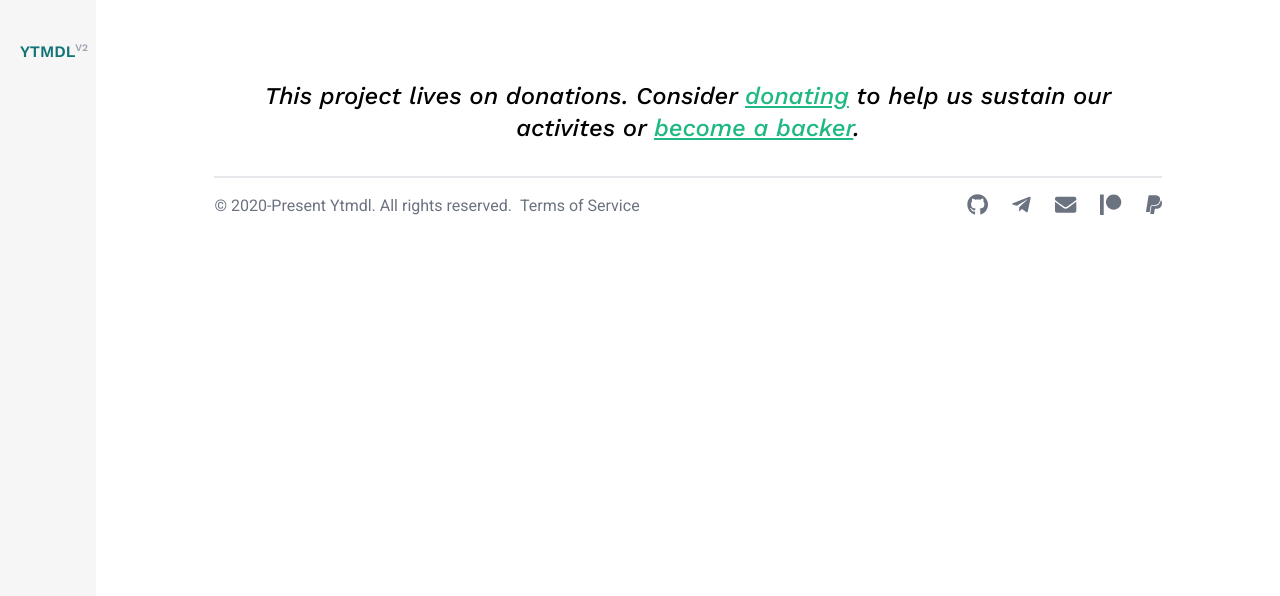
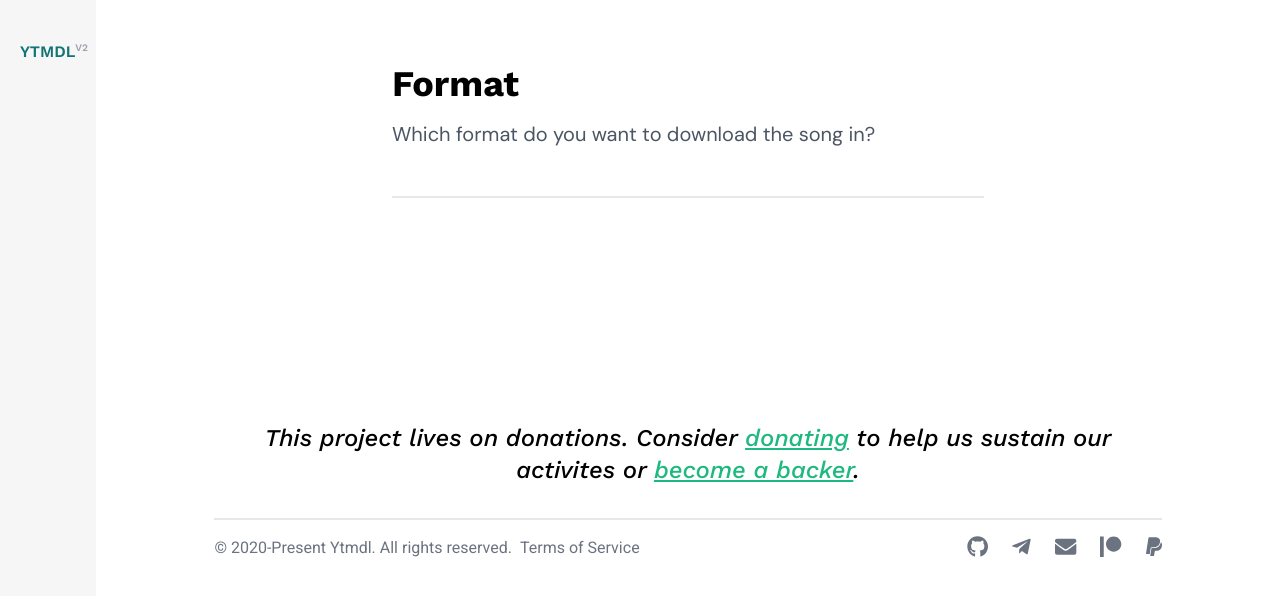
Before and after one commit to deepjyoti30/ytmdl-web-v2, a Vue app: page /format in a window 1280 px wide. Shown: the top 596 px of the page. Built offline with nearby package versions, Linux system fonts and the light colour scheme; some icons are missing; what vue-resource would draw is missing.

Commit message:
Add init code to handle the formats

```diff
--- /dev/null
+++ b/src/components/FormatOption.vue
@@ -0,0 +1,11 @@
+<template>
+  <div class="format--option__container">
+    <div class="format--option border bg-gray-200"></div>
+  </div>
+</template>
+
+<script>
+export default {
+  name: "FormatOption"
+};
+</script>
--- a/src/router/index.js
+++ b/src/router/index.js
@@ -4,6 +4,7 @@ import Home from "../views/Home.vue";
 import Settings from "@/views/Settings";
 import Search from "@/views/Search";
 import Metadata from "@/views/Metadata";
+import Format from "@/views/Format";
 
 Vue.use(VueRouter);
 
@@ -37,6 +38,11 @@ const routes = [
     path: "/metadata",
     name: "Metadata",
     component: Metadata
+  },
+  {
+    path: "/format",
+    name: "Format",
+    component: Format
   }
 ];
 
--- /dev/null
+++ b/src/views/Format.vue
@@ -0,0 +1,36 @@
+<template>
+  <div class="format__container">
+    <div
+      class="format--content md:w-1/2 w-11/12 mr-auto ml-auto mt-12 mb-24 pt-4 pb-24"
+    >
+      <h1 class="text-4xl font-bold dark:text-white">Format</h1>
+      <h5 class="text-xl text-gray-600 mt-4 dark:text-gray-500">
+        Which format do you want to download the song in?
+      </h5>
+      <div class="options--container mt-12">
+        <FormatOption />
+      </div>
+    </div>
+  </div>
+</template>
+
+<script>
+import FormatOption from "@/components/FormatOption";
+
+export default {
+  name: "Format",
+  components: {
+    FormatOption
+  }
+};
+</script>
+
+<style lang="scss" scoped>
+.format__container {
+  .format--content {
+    h5 {
+      @extend .dm-sans;
+    }
+  }
+}
+</style>
```
